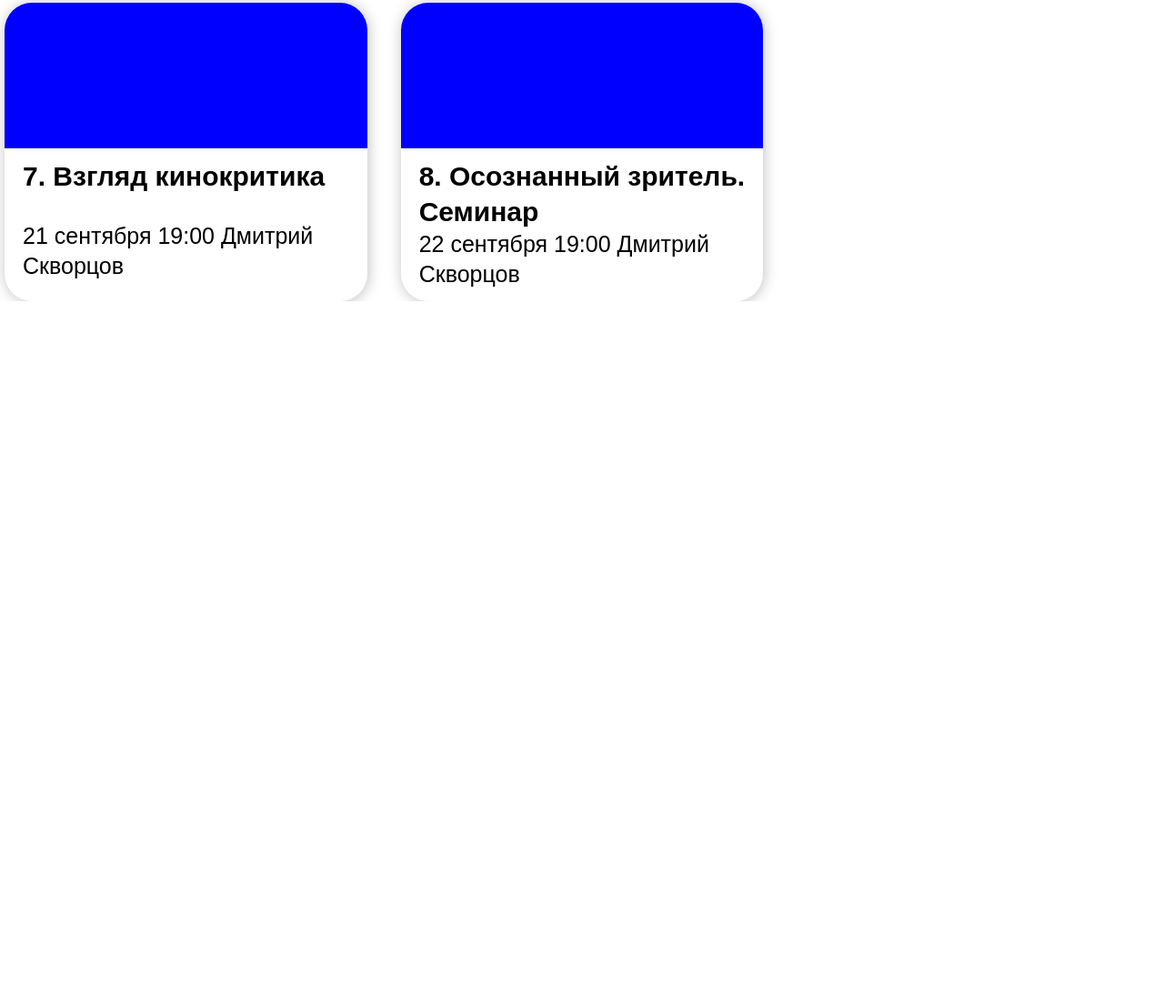
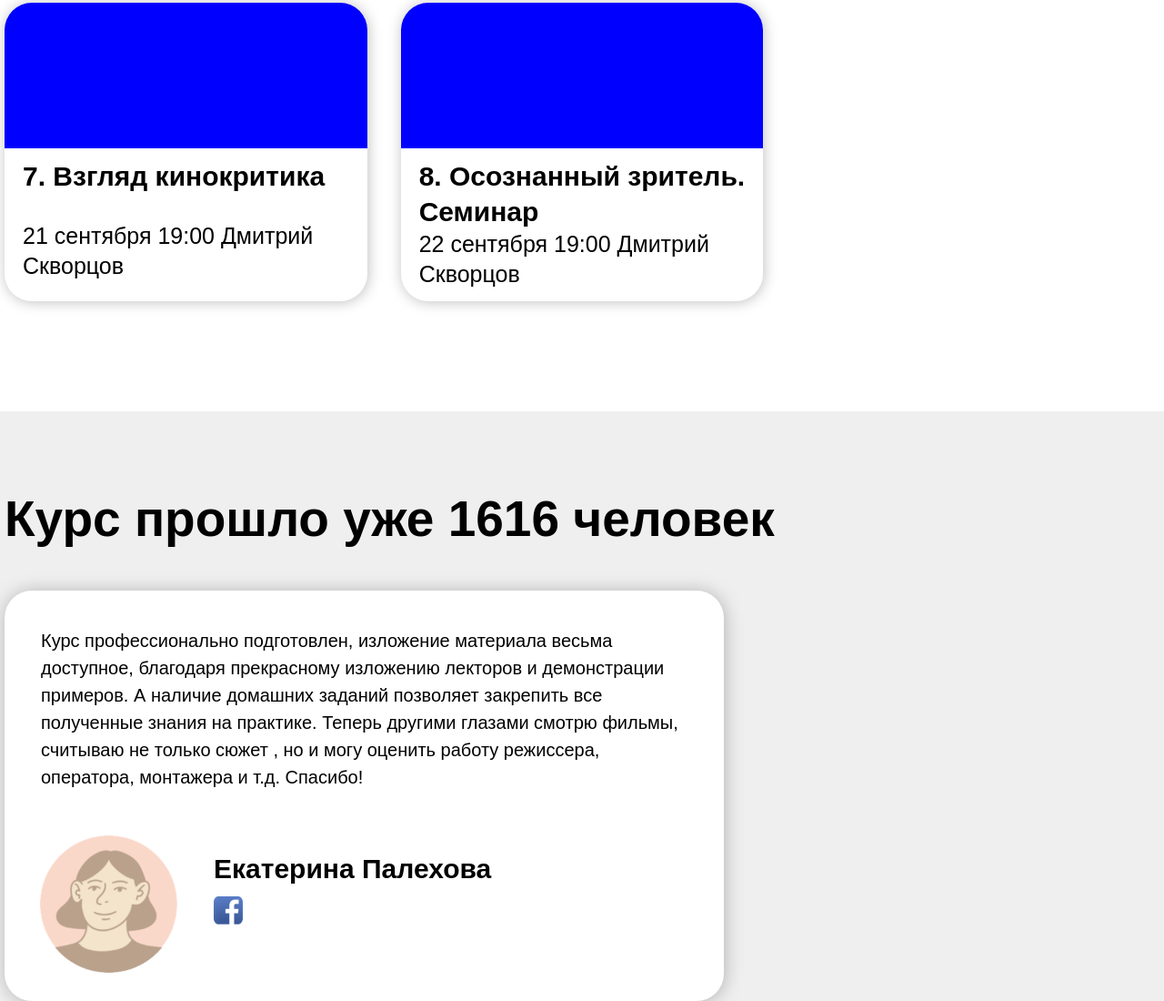
Before and after one commit to Hamid207/FrontendFirst, a plain HTML site: page 09.28/index0928.html in a window 1280 px wide. Shown: the part 4017-5117 px from the top of the page at 91% size. Before the commit the page ends 4348 px from the top, so only its background shows below. Drawn offline with Linux system fonts and the light colour scheme.

Commit message:
add section 6

```diff
--- a/09.28/index0928.html
+++ b/09.28/index0928.html
@@ -251,6 +251,38 @@
           </div>
         </div>
       </section>
+
+      <section class="section6">
+        <div class="container">
+          <div class="section6__body">
+            <div class="section6_title_text">
+              <h2>Курс прошло уже 1616 человек</h2>
+            </div>
+            <div class="section6_main_body">
+              <p>
+                Курс профессионально подготовлен, изложение материала весьма
+                доступное, благодаря прекрасному изложению лекторов и
+                демонстрации примеров. А наличие домашних заданий позволяет
+                закрепить все полученные знания на практике. Теперь другими
+                глазами смотрю фильмы, считываю не только сюжет , но и могу
+                оценить работу режиссера, оператора, монтажера и т.д. Спасибо!
+              </p>
+              <div class="img_name_fb">
+                <div>
+                  <img src="userImg.png" alt="" />
+                </div>
+
+                <div>
+                  <h3>Екатерина Палехова</h3>
+                  <div>
+                    <img src="fbImg.png" alt="" />
+                  </div>
+                </div>
+              </div>
+            </div>
+          </div>
+        </div>
+      </section>
     </main>
   </body>
 </html>
--- a/09.28/style0928.css
+++ b/09.28/style0928.css
@@ -400,3 +400,85 @@ body {
 .contnets_section5 :nth-child(8) > p {
   margin-top: 0px;
 }
+
+/*------------------------------------*/
+
+.section6 {
+  margin-top: 121px;
+  background-color: #efefef;
+}
+
+.section6__body {
+}
+
+.section6_title_text {
+  padding-top: 91px;
+}
+
+.section6_title_text > h2 {
+  color: #000;
+  font-size: 55px;
+  font-style: normal;
+  font-weight: 700;
+  line-height: 101.385%;
+}
+
+.section6_main_body {
+  width: 791px;
+  height: 451px;
+  flex-shrink: 0;
+  border-radius: 30px;
+  background: #fff;
+  box-shadow: 1px 1px 20px 0px rgba(0, 0, 0, 0.25);
+  margin-top: 50px;
+}
+
+.section6_main_body > p {
+  color: #000;
+  font-size: 20px;
+  font-style: normal;
+  font-weight: 400;
+  line-height: 150%;
+  padding: 40px 40px 10px 40px;
+}
+
+.img_name_fb {
+  display: flex;
+  /* background-color: red; */
+}
+
+.img_name_fb :nth-child(1) {
+  width: 190px;
+  height: 169px;
+  flex-shrink: 0;
+  margin-top: 15px;
+  margin-left: 10px;
+}
+
+.img_name_fb :nth-child(2) {
+  display: flex;
+  flex-direction: column;
+  margin-left: 10px;
+  width: 353px;
+  justify-content: center;
+}
+
+.img_name_fb :nth-child(2) > h3 {
+  color: #000;
+  font-size: 30px;
+  font-style: normal;
+  font-weight: 700;
+  line-height: 101.385%;
+  width: 100%;
+  height: 30px;
+  flex-shrink: 0;
+  margin-left: 20px;
+}
+
+.img_name_fb :nth-child(2) > div {
+}
+.img_name_fb :nth-child(2) > div > img {
+  width: 32px;
+  height: 31px;
+  flex-shrink: 0;
+}
```
Also changed, not shown: 09.28/fbImg.png (added), 09.28/userImg.png (added).
